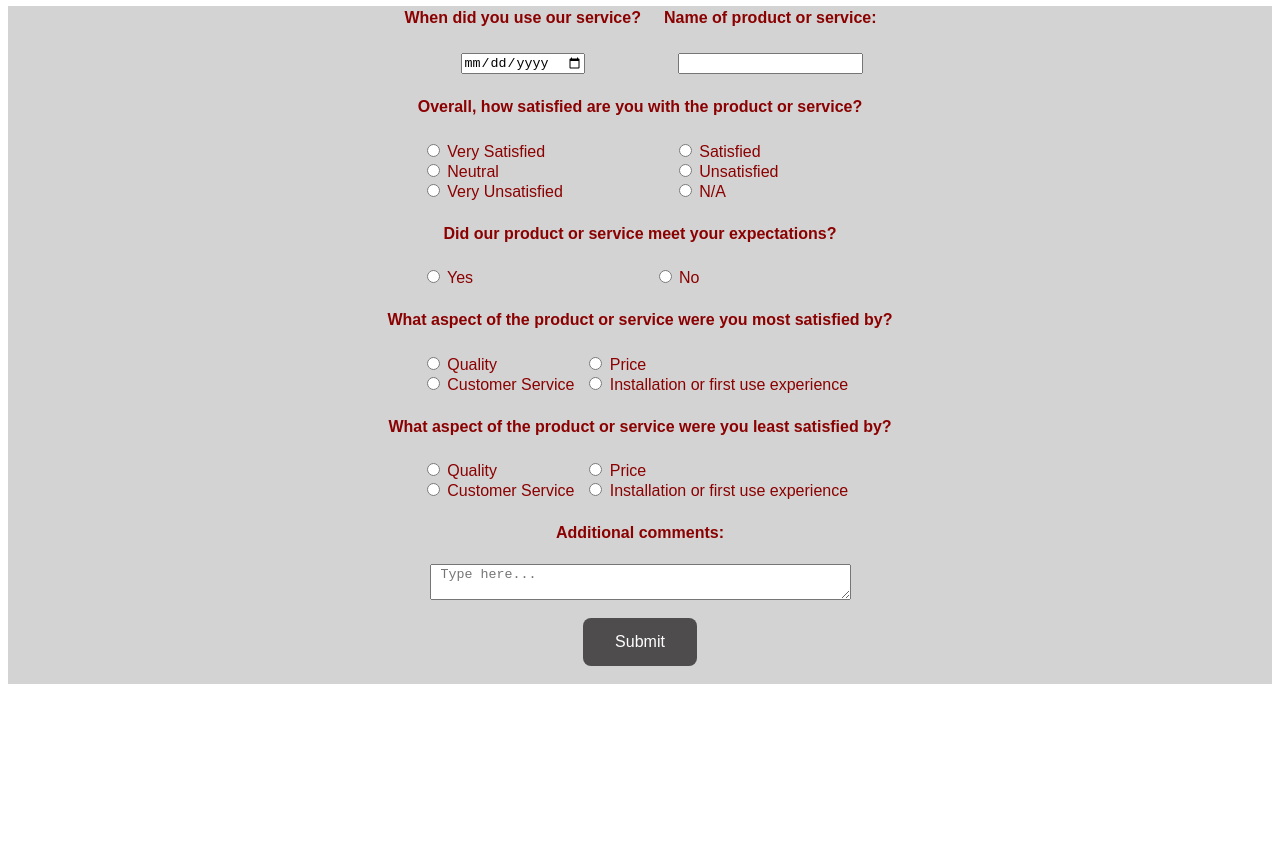
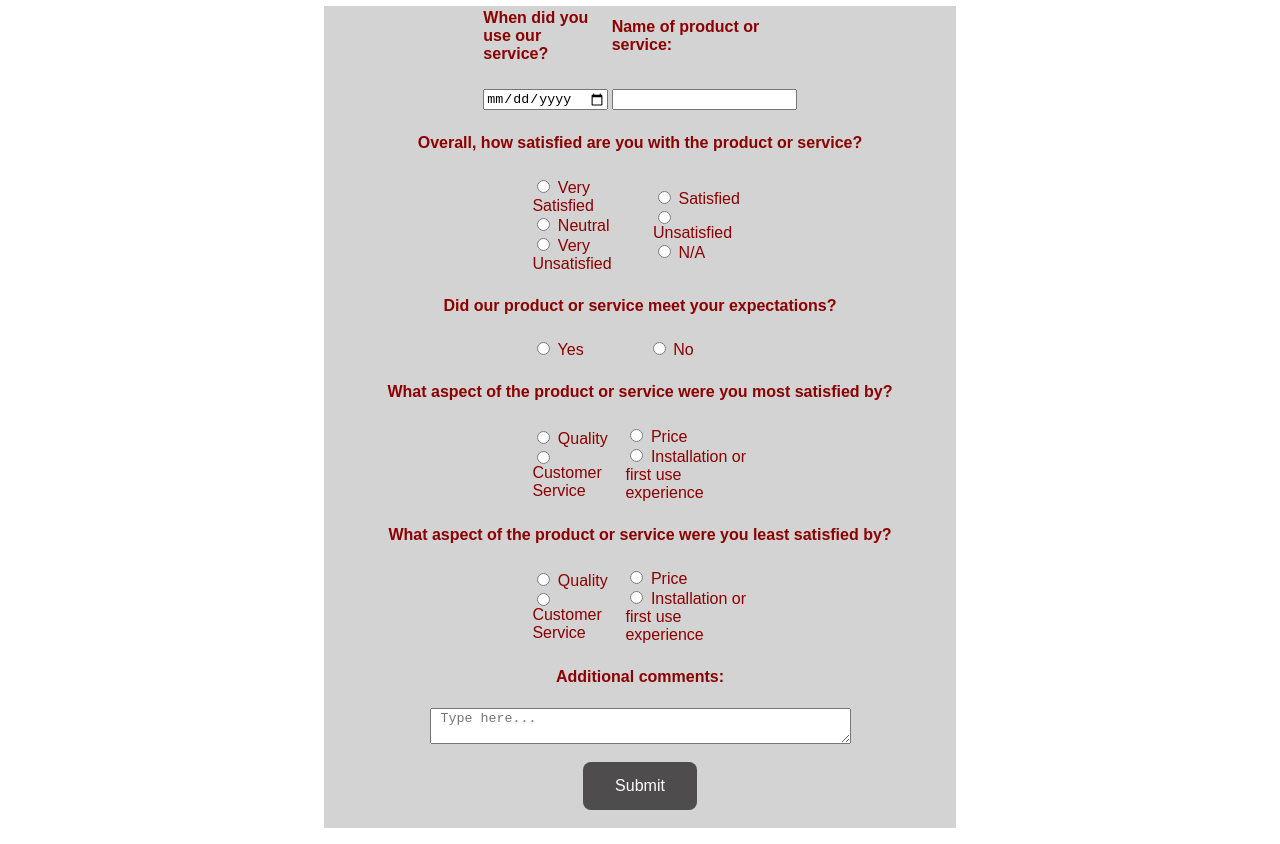
Before and after one commit to ramonabayssari/Website-Cloning, a plain HTML site: page index.html in a window 1280 px wide. Shown: the part 60-904 px from the top of the page. Before the commit the page ends 800 px from the top, so only its background shows below. Drawn offline with Linux system fonts and the light colour scheme.

Commit message:
Update style.css

```diff
--- a/style.css
+++ b/style.css
@@ -1,5 +1,6 @@
-.center{
-    text-align: center;
+form{
+    margin-left: 25%;
+    margin-right: 25%;
 }
 
 
```
